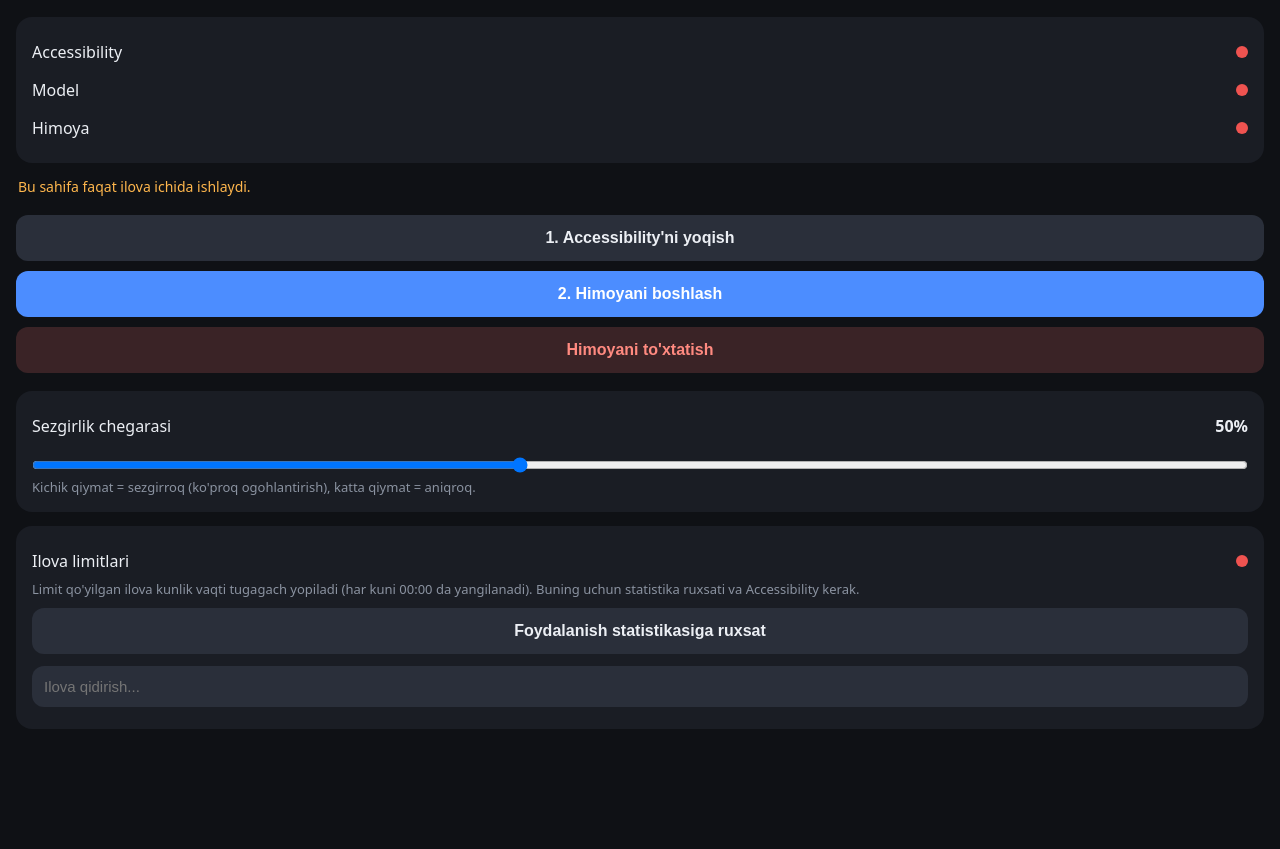
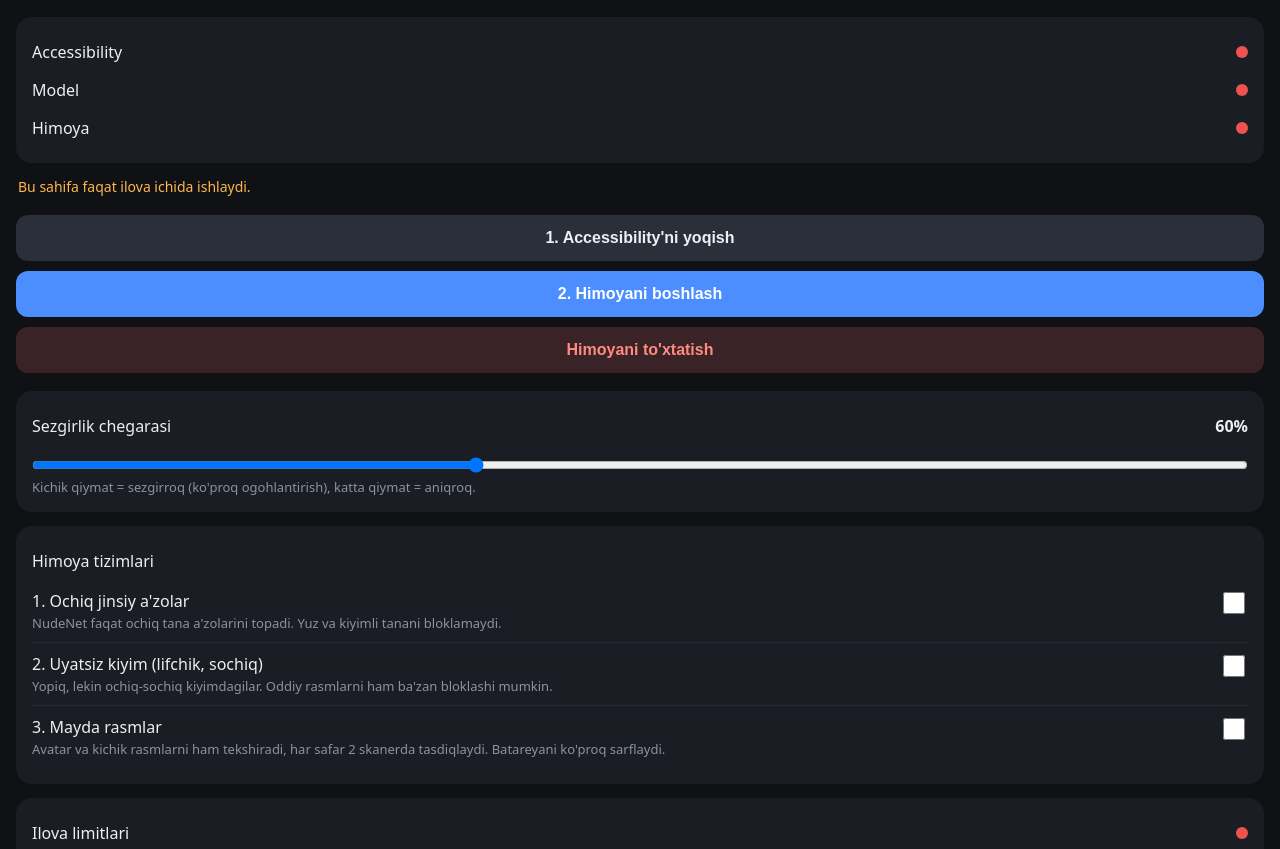
Before and after one commit to abdulhaygulomjonov/17-32, a website: page index.html in a window 1280 px wide. Shown: the part 84-933 px from the top of the page. Before the commit the page ends 847 px from the top, so only its background shows below. Drawn offline with Linux system fonts and the light colour scheme.

Commit message:
Add files via upload

```diff
--- a/index.html
+++ b/index.html
@@ -27,6 +27,10 @@
   .app .nm { font-size:15px; white-space:nowrap; overflow:hidden; text-overflow:ellipsis; }
   .app select { background:#2a2f3a; color:var(--text); border:0; border-radius:10px; padding:8px; font-size:14px; max-width:130px; }
   .over { color:var(--bad); }
+  .sw { display:flex; align-items:flex-start; justify-content:space-between; gap:12px; padding:10px 0; border-top:1px solid #262a33; }
+  .sw:first-of-type { border-top:0; }
+  .sw .t { font-size:16px; } .sw .hint { margin-top:2px; }
+  .sw input { width:22px; height:22px; margin-top:2px; flex:none; accent-color:var(--accent); }
   #msg { min-height:20px; color:#ffb74d; font-size:14px; margin:8px 2px; }
 </style>
 </head>
@@ -47,9 +51,23 @@
   <button id="b-stop" class="stop">Himoyani to'xtatish</button>
 
   <div class="card" style="margin-top:18px">
-    <div class="row"><span>Sezgirlik chegarasi</span><b id="thr">50%</b></div>
-    <input type="range" id="slider" min="20" max="95" value="50">
+    <div class="row"><span>Sezgirlik chegarasi</span><b id="thr">60%</b></div>
+    <input type="range" id="slider" min="40" max="95" value="60">
     <div class="hint">Kichik qiymat = sezgirroq (ko'proq ogohlantirish), katta qiymat = aniqroq.</div>
+  </div>
+
+  <div class="card">
+    <div class="row"><span>Himoya tizimlari</span></div>
+    <label class="sw"><div><div class="t">1. Ochiq jinsiy a'zolar</div>
+      <div class="hint">NudeNet faqat ochiq tana a'zolarini topadi. Yuz va kiyimli tanani bloklamaydi.</div></div>
+      <input type="checkbox" id="m1"></label>
+    <label class="sw"><div><div class="t">2. Uyatsiz kiyim (lifchik, sochiq)</div>
+      <div class="hint">Yopiq, lekin ochiq-sochiq kiyimdagilar. Oddiy rasmlarni ham ba'zan bloklashi mumkin.</div></div>
+      <input type="checkbox" id="m2"></label>
+    <label class="sw"><div><div class="t">3. Mayda rasmlar</div>
+      <div class="hint">Avatar va kichik rasmlarni ham tekshiradi, har safar 2 skanerda tasdiqlaydi. Batareyani ko'proq sarflaydi.</div></div>
+      <input type="checkbox" id="m3"></label>
+    <div class="hint" id="mode-hint"></div>
   </div>
 
   <div class="card">
@@ -80,8 +98,17 @@
       $('slider').value = s.threshold;
       $('thr').textContent = s.threshold + '%';
       $('d-usage').classList.toggle('on', !!s.usage);
+      ['m1', 'm2', 'm3'].forEach(k => {
+        const el = $(k);
+        if (document.activeElement !== el) el.checked = !!s[k];
+        el.disabled = !s.detector;
+      });
+      $('mode-hint').textContent = s.detector ? '' : "Bu tizimlar uchun NudeNet modeli (nudenet.onnx) kerak. Hozir eski model ishlayapti.";
     } catch (e) { say(String(e.message || e)); }
   }
+  ['m1', 'm2', 'm3'].forEach(k => {
+    $(k).onchange = async e => { if (G) { try { await G.setMode({ key: k, value: e.target.checked }); } catch (x) { say(String(x.message || x)); } } };
+  });
 
   $('b-acc').onclick = async () => { say(''); if (G) await G.openAccessibility(); };
   $('b-start').onclick = async () => {
```
Also changed, not shown: 1 other file.
